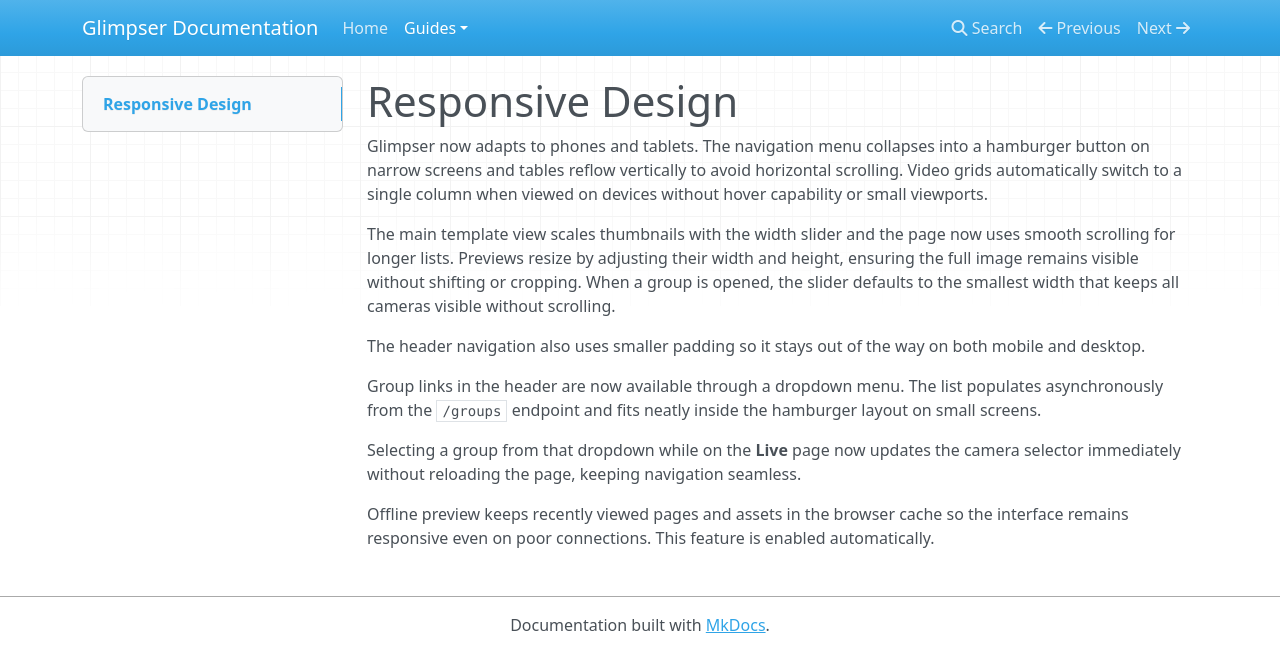
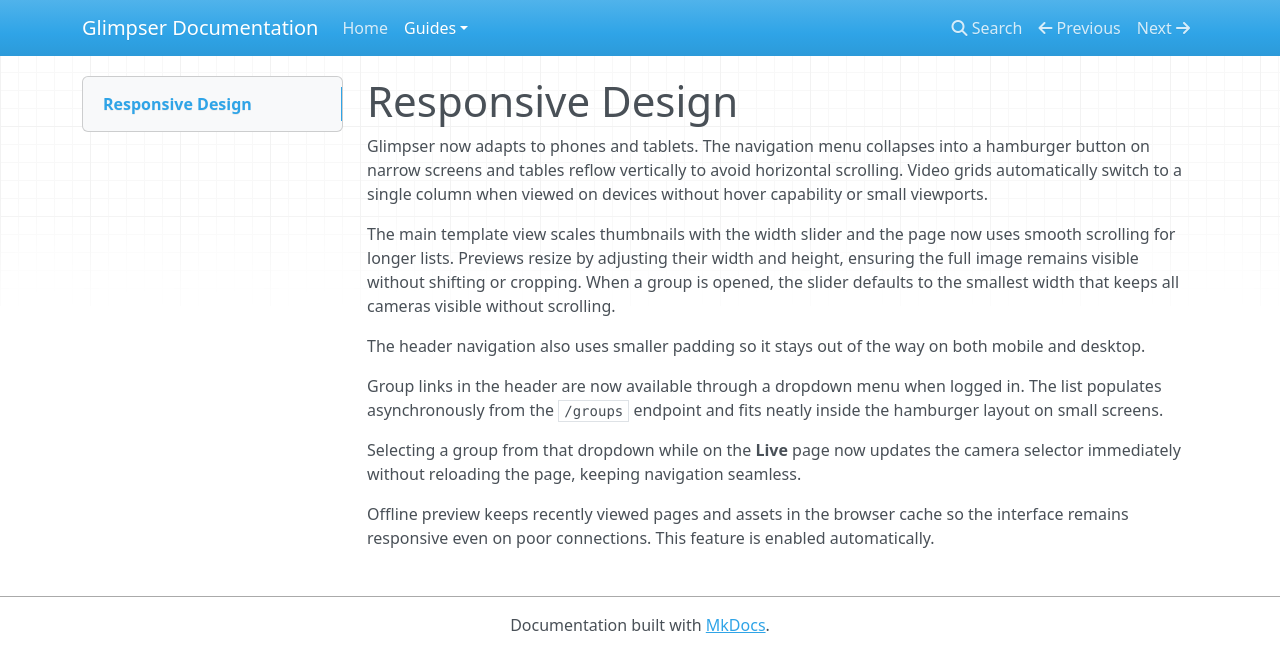
Before and after one commit to KristopherKubicki/glimpser, an MkDocs documentation site: the page built from docs/responsive_design.md, in a window 1280 px wide. Shown: the top 672 px of the page. Built offline with MkDocs 1.6.1, drawn with Linux system fonts in a browser that asks for light colours; nearby versions of some CDN libraries.

Commit message:
fix(nav): hide group dropdown when logged out

```diff
--- a/docs/responsive_design.md
+++ b/docs/responsive_design.md
@@ -6,9 +6,9 @@
 
 The header navigation also uses smaller padding so it stays out of the way on both mobile and desktop.
 
-Group links in the header are now available through a dropdown menu. The list
-populates asynchronously from the `/groups` endpoint and fits neatly inside the
-hamburger layout on small screens.
+Group links in the header are now available through a dropdown menu when logged
+in. The list populates asynchronously from the `/groups` endpoint and fits
+neatly inside the hamburger layout on small screens.
 
 Selecting a group from that dropdown while on the **Live** page now updates the
 camera selector immediately without reloading the page, keeping navigation
```
Also changed, not shown: 1 other file.
